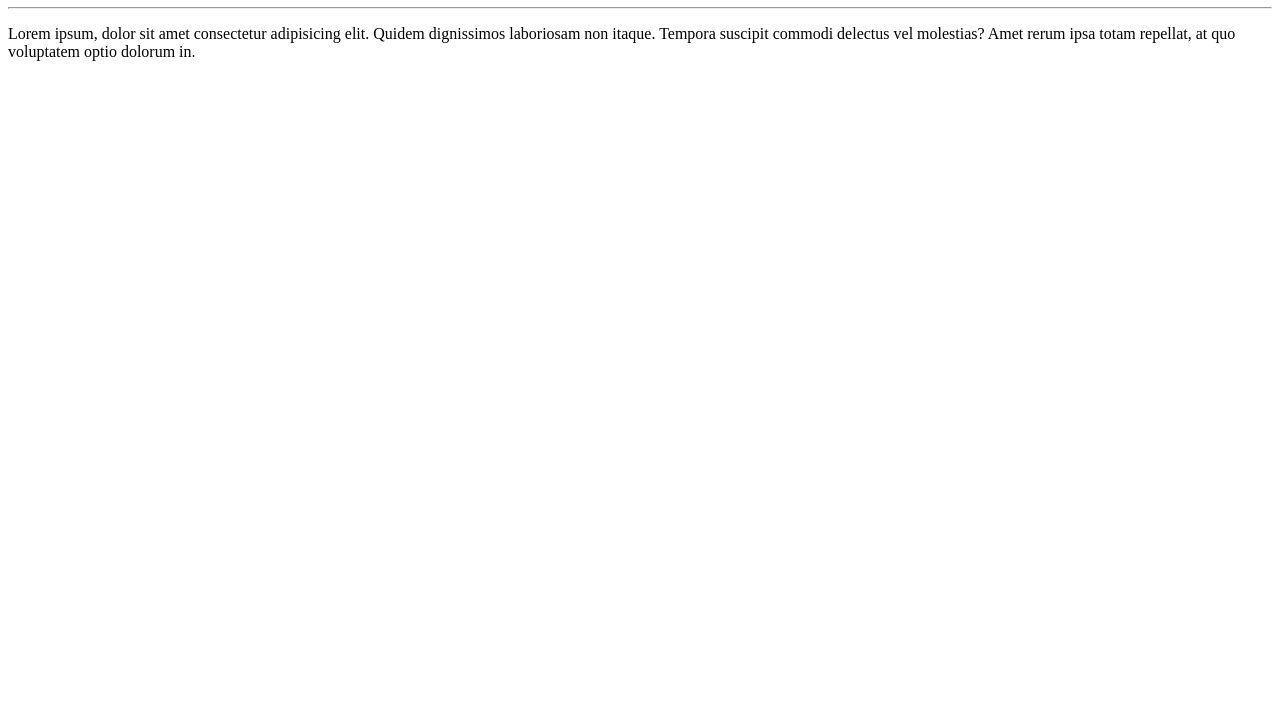
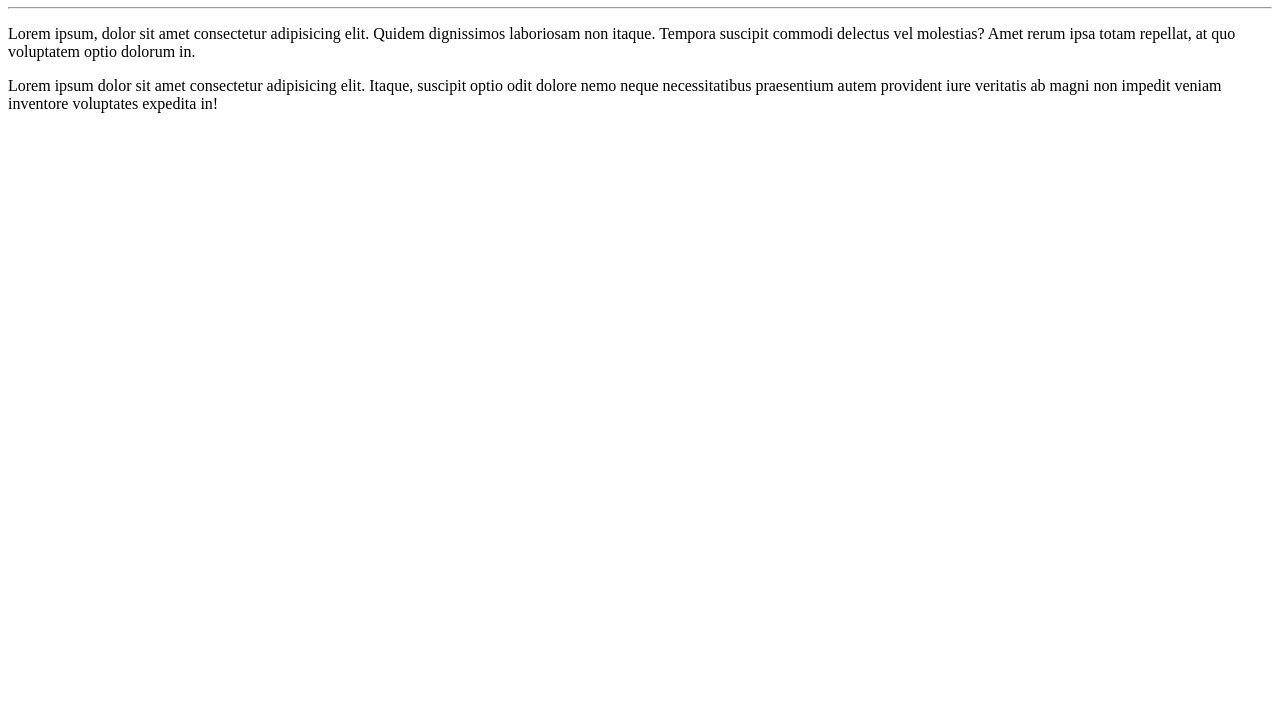
Before and after one commit to danielima7/projeto1, a plain HTML site: page site-exemplo/index.html in a window 1280 px wide. Shown: the part 73-800 px from the top of the page. Drawn offline with Linux system fonts and the light colour scheme.

Commit message:
adicionei um paragrafo

```diff
--- a/site-exemplo/index.html
+++ b/site-exemplo/index.html
@@ -9,5 +9,6 @@
    <h1>olá, mundo</h1>
    <hr>
    <p>Lorem ipsum, dolor sit amet consectetur adipisicing elit. Quidem dignissimos laboriosam non itaque. Tempora suscipit commodi delectus vel molestias? Amet rerum ipsa totam repellat, at quo voluptatem optio dolorum in.</p>
+   <p>Lorem ipsum dolor sit amet consectetur adipisicing elit. Itaque, suscipit optio odit dolore nemo neque necessitatibus praesentium autem provident iure veritatis ab magni non impedit veniam inventore voluptates expedita in!</p>
 </body>
 </html>
```
